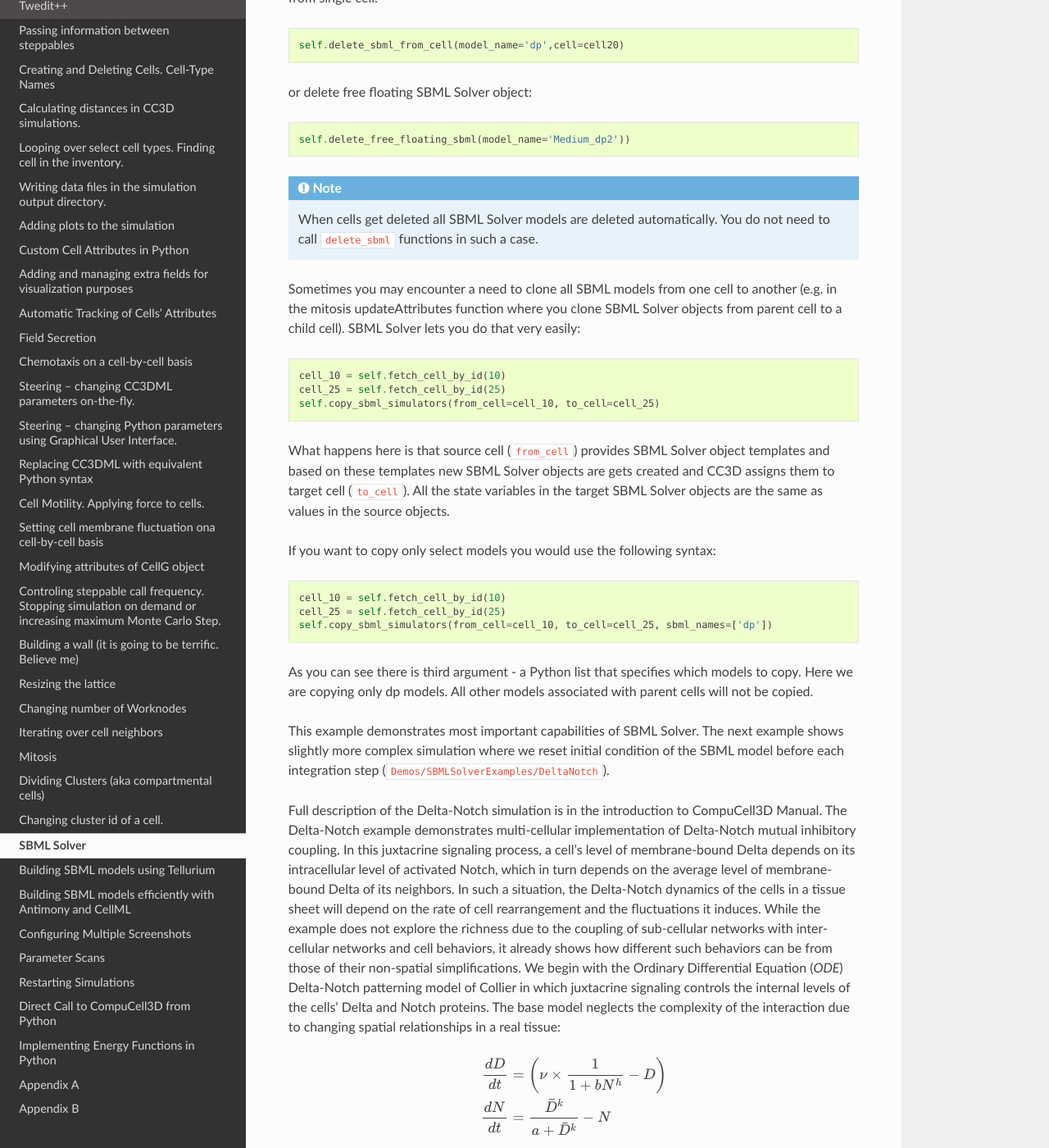
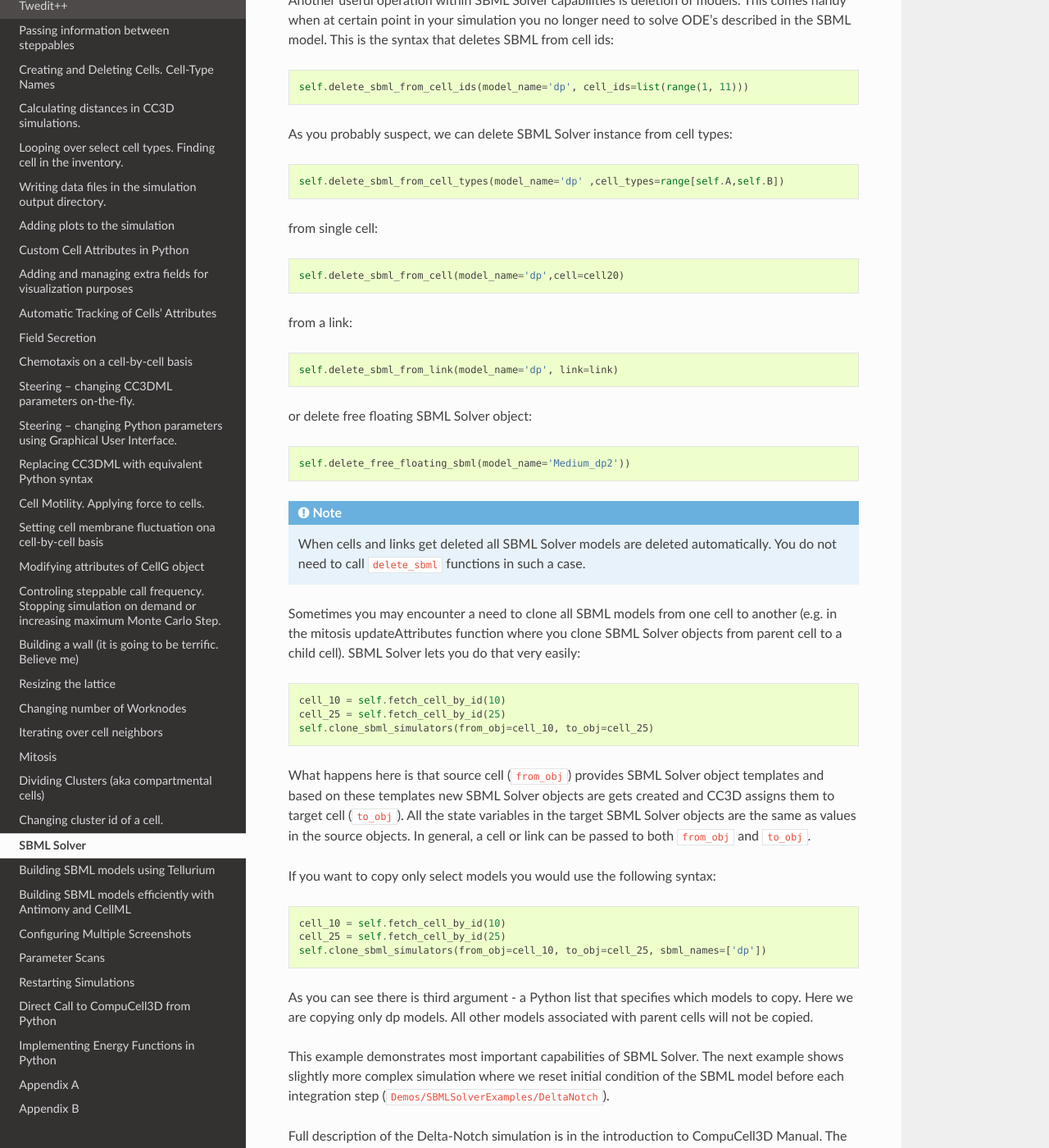
Before and after one commit to CompuCell3D/PythonScriptingManual, a Sphinx documentation site: the page built from docs/sbml_solver.rst, in a window 1280 px wide and 1400 px high, scrolled down 5043 px. Shown: the whole window at 82% size. Built offline with Sphinx 7.4.7 and the Read the Docs theme 2.0.0, drawn with Linux system fonts in a browser that asks for light colours; some of the changed text lies outside the part shown.

Commit message:
Added SBML + links

```diff
--- a/docs/sbml_solver.rst
+++ b/docs/sbml_solver.rst
@@ -85,7 +85,7 @@
 
            if mcs == 7:
                cell_25 = self.fetch_cell_by_id(25)
-               self.copy_sbml_simulators(from_cell=cell_20, to_cell=cell_25)
+               self.clone_sbml_simulators(from_obj=cell_20, to_obj=cell_25)
 
 
 
@@ -194,6 +194,14 @@
    self.add_sbml_to_cell(model_file=model_file, model_name='dp', cell=cell_20)
 
 Instead of passing list of cell ids we pass cell object (``cell_20``).
+We can do the same with link objects using the same keyword arguments, except
+for passing a link to the keyword argument ``link``:
+
+.. code-block:: python
+
+   cell_21 = self.fetch_cell_by_id(21)
+   link = self.get_fpp_link_by_cells(cell_20, cell_21)
+   self.add_sbml_to_link(model_file=model_file, model_name='dp', link=link)
 
 We can also associate SBML model with certain cell types using the
 following syntax:
@@ -246,6 +254,14 @@
     cell_20.sbml.dp['S1'] = 10
     cell_20.sbml.dp['S2'] = 0.5
 
+The operations are the same for assigning values to dp model
+variables for a link:
+
+.. code-block:: python
+
+    link.sbml.dp['S1'] = 10
+    link.sbml.dp['S2'] = 0.5
+
 .. note::
 
    We access free-floating SBML solved via ``self.sbml.MODEL_ALIAS`` syntax whereas SBML solvers associated with a particular cell are accessed using reference to cell objects e.g. ``cell_20.sbml.MODEL_ALIAS``
@@ -273,6 +289,12 @@
 
     self.delete_sbml_from_cell(model_name='dp',cell=cell20)
 
+from a link:
+
+.. code-block:: python
+
+    self.delete_sbml_from_link(model_name='dp', link=link)
+
 or delete free floating SBML Solver object:
 
 .. code-block:: python
@@ -280,7 +302,7 @@
     self.delete_free_floating_sbml(model_name='Medium_dp2'))
 
 .. note::
-   When cells get deleted all SBML Solver models are deleted automatically. You do not need to call ``delete_sbml`` functions in such a case.
+   When cells and links get deleted all SBML Solver models are deleted automatically. You do not need to call ``delete_sbml`` functions in such a case.
 
 Sometimes you may encounter a need to clone all SBML models from one
 cell to another (e.g. in the mitosis updateAttributes function where you
@@ -291,13 +313,14 @@
 
    cell_10 = self.fetch_cell_by_id(10)
    cell_25 = self.fetch_cell_by_id(25)
-   self.copy_sbml_simulators(from_cell=cell_10, to_cell=cell_25)
+   self.clone_sbml_simulators(from_obj=cell_10, to_obj=cell_25)
 
-What happens here is that source cell (``from_cell``) provides SBML Solver
+What happens here is that source cell (``from_obj``) provides SBML Solver
 object templates and based on these templates new SBML Solver objects
-are gets created and CC3D assigns them to target cell (``to_cell``). All
+are gets created and CC3D assigns them to target cell (``to_obj``). All
 the state variables in the target SBML Solver objects are the same as
-values in the source objects.
+values in the source objects. In general, a cell or link can be passed
+to both ``from_obj`` and ``to_obj``.
 
 If you want to copy only select models you would use the following
 syntax:
@@ -307,7 +330,7 @@
 
    cell_10 = self.fetch_cell_by_id(10)
    cell_25 = self.fetch_cell_by_id(25)
-   self.copy_sbml_simulators(from_cell=cell_10, to_cell=cell_25, sbml_names=['dp'])
+   self.clone_sbml_simulators(from_obj=cell_10, to_obj=cell_25, sbml_names=['dp'])
 
 As you can see there is third argument - a Python list that specifies
 which models to copy. Here we are copying only dp models. All other
```
Also changed, not shown: docs/building_SBML_models_efficiently_with_Antimony_and_CellML.rst (+13 -3 lines).
